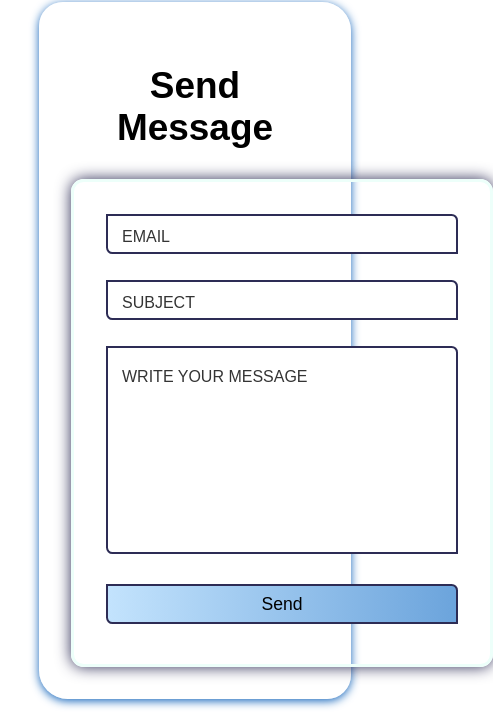
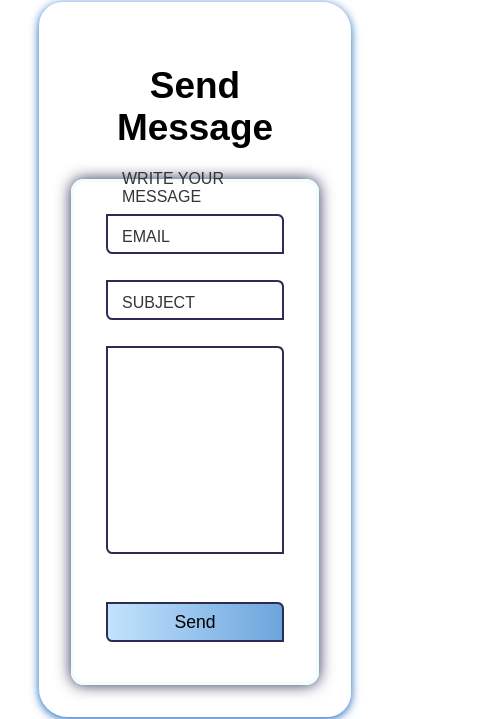
Before and after one commit to Kotza01/portafolio, a plain HTML site: page index.html in a window 390 px wide. Shown: the part 6854-7573 px from the top of the page, 493 px wide, since content can reach past the window. Drawn offline with nearby package versions, Linux system fonts and the light colour scheme; a web font is replaced by a local one.

Commit message:
Arreglando input del form version mobile

```diff
--- a/css/init.css
+++ b/css/init.css
@@ -753,6 +753,13 @@ p {
 
 /*responsive*/
 
+@media screen and (max-width: 33em) {
+    form{
+        width: 100%;
+        min-width: 0;
+    }
+}
+
 @media screen and (min-width: 34.125em) {
     form label[for=message] {
         transform: translate(1rem, -1134%);
```
